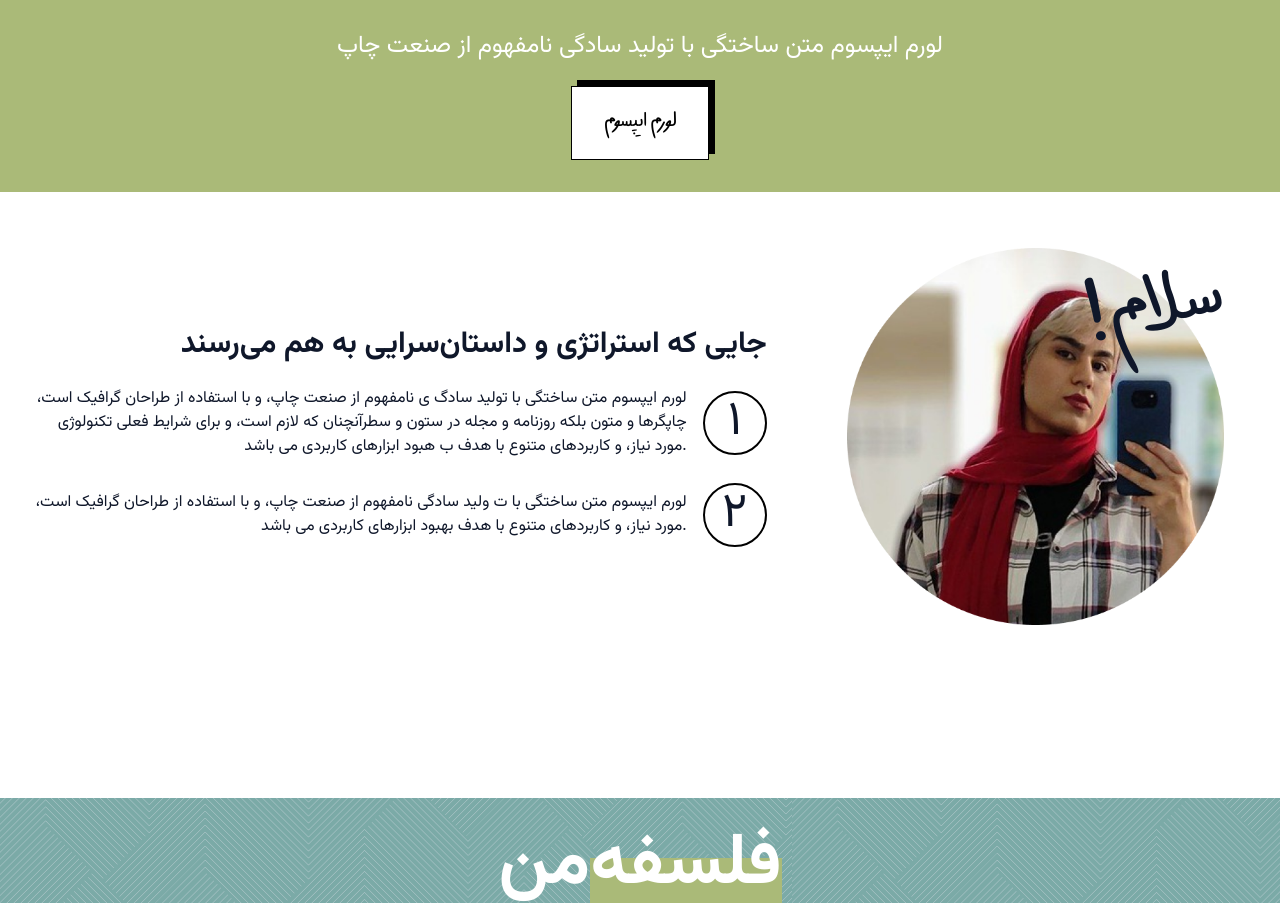
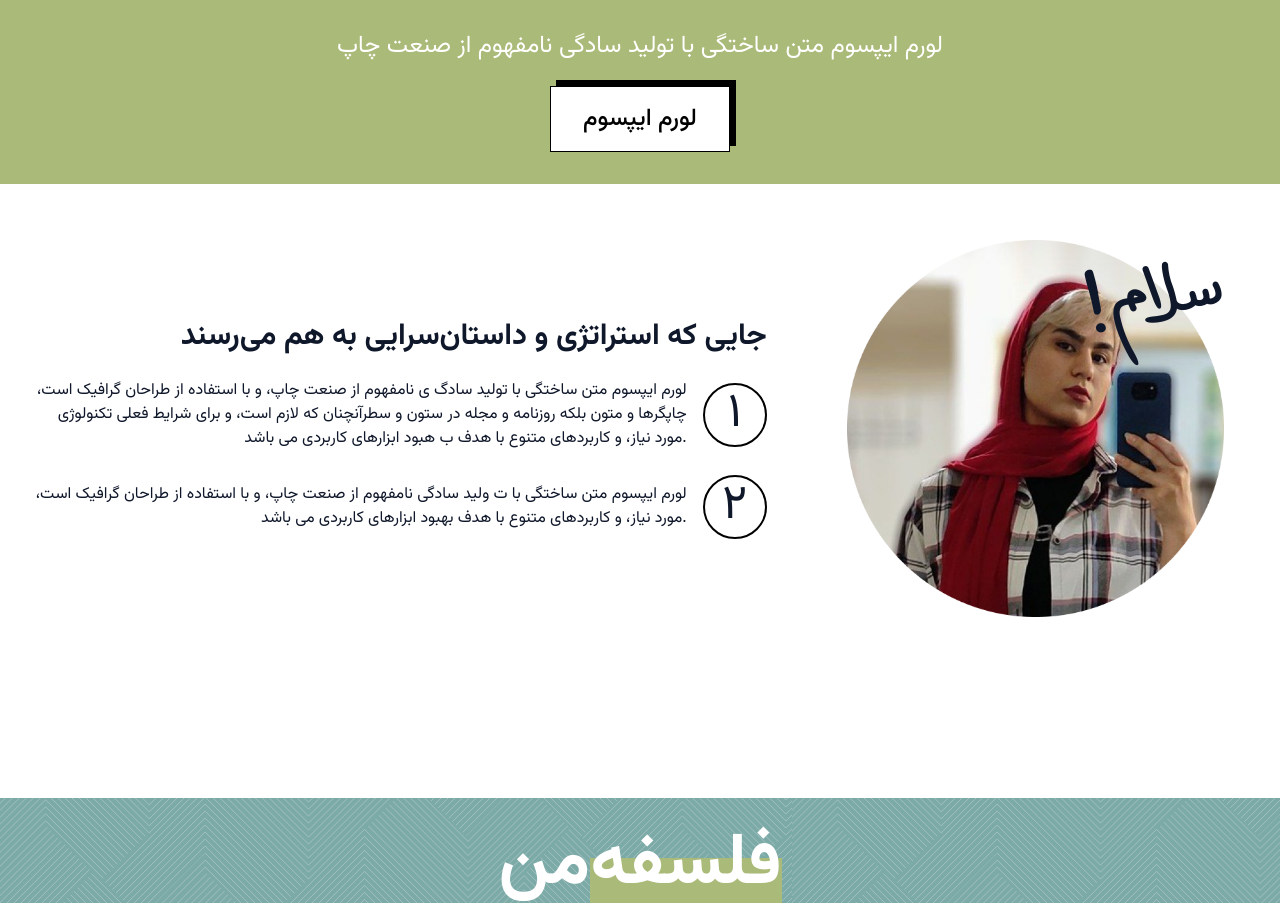
Before and after one commit to roninlp/tahereh, a Next.js app: page / in a window 1280 px wide. Shown: the part 802-1705 px from the top of the page. Built offline with nearby package versions, Linux system fonts and the light colour scheme.

Commit message:
minor change

```diff
--- a/src/app/(user)/page.tsx
+++ b/src/app/(user)/page.tsx
@@ -40,7 +40,7 @@ export default function Home() {
           </h3>
           <div>
             <Button size="lg" className="">
-              <p className="font-paeez text-4xl ">لورم ایپسوم</p>
+              <p className="font-vazir text-2xl ">لورم ایپسوم</p>
             </Button>
           </div>
         </div>
```
